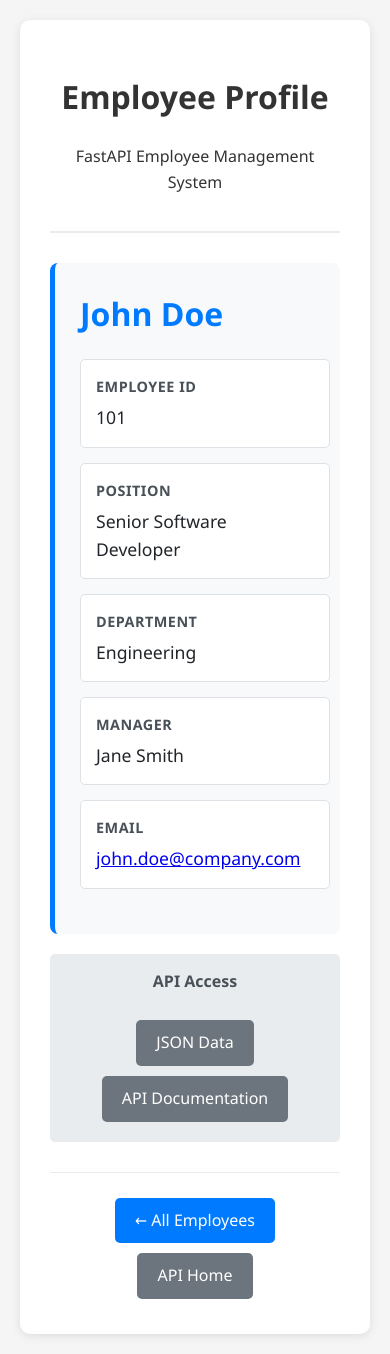
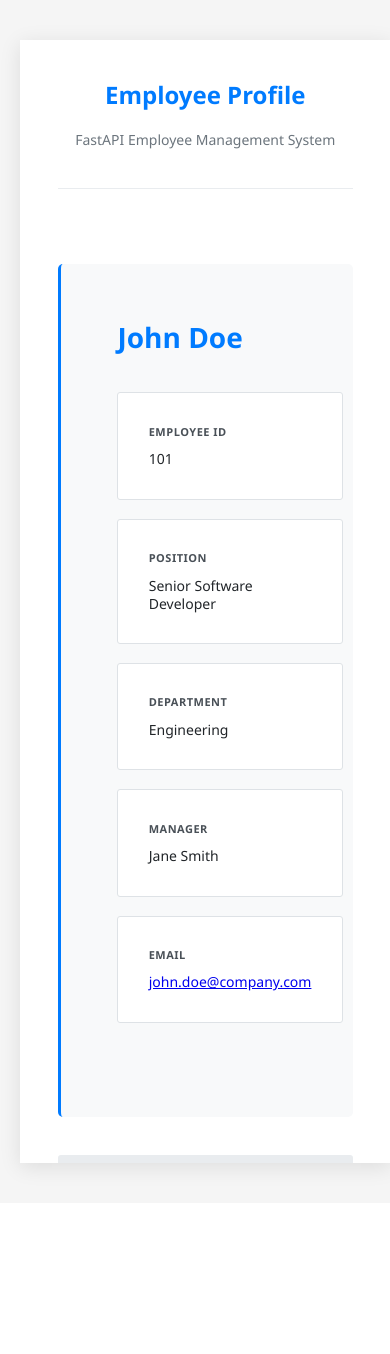
Before and after one commit to ramashekhar/talent-card-main, a FastAPI app: page /employee/101 in a window 390 px wide. After the commit the page ends 1180 px from the top, so only its background shows below. Run offline with FastAPI, Linux system fonts and the light colour scheme.

Commit message:
Restore stable version with A4-optimized layout
- Revert to simple FastAPI app without PDF dependencies
- Remove all PDF-related code, buildpacks, and test files
- Optimize CSS for strict A4 dimensions (210mm  297mm)
- Add print media queries for clean PDF-ready layout
- Use mm units for precise print measurements
- Maintain responsive design with A4 proportions
- Clean, stable version ready for Heroku deployment

```diff
--- a/fast-api/main.py
+++ b/fast-api/main.py
@@ -1,18 +1,10 @@
-from fastapi import FastAPI, Request, HTTPException, Query
-from fastapi.responses import HTMLResponse, Response
+from fastapi import FastAPI, Request, HTTPException
+from fastapi.responses import HTMLResponse
 from fastapi.staticfiles import StaticFiles
 from fastapi.templating import Jinja2Templates
 import os
 import json
 from typing import List, Dict, Optional
-from io import BytesIO
-
-# Conditional import for pdfkit
-try:
-    import pdfkit
-    PDFKIT_AVAILABLE = True
-except ImportError:
-    PDFKIT_AVAILABLE = False
 
 # Create FastAPI instance
 app = FastAPI(title="Employee Management API", version="1.0.0")
@@ -41,181 +33,6 @@ def get_employee_by_id(employee_id: int) -> Optional[Dict]:
             return employee
     return None
 
-async def generate_pdf_from_employee_data(employee: Dict) -> bytes:
-    """Generate PDF from employee data using pdfkit (pixel-perfect HTML→PDF)"""
-    try:
-        # Check if pdfkit is available
-        if not PDFKIT_AVAILABLE:
-            raise HTTPException(
-                status_code=503,
-                detail={
-                    "error": "PDF generation unavailable",
-                    "reason": "pdfkit module not available",
-                    "solution": "Install pdfkit and wkhtmltopdf dependencies",
-                    "html_alternative": f"View HTML version at /employee/{employee['employee_id']}"
-                }
-            )
-        # Build HTML content that matches our template styling
-        html_content = f"""
-        <!DOCTYPE html>
-        <html lang="en">
-        <head>
-            <meta charset="UTF-8">
-            <meta name="viewport" content="width=device-width, initial-scale=1.0">
-            <title>Employee Details - {employee['name']}</title>
-            <style>
-                body {{
-                    font-family: 'Segoe UI', Tahoma, Geneva, Verdana, sans-serif;
-                    line-height: 1.6;
-                    margin: 0;
-                    padding: 20px;
-                    background-color: #f5f5f5;
-                    color: #333;
-                }}
-                .container {{
-                    max-width: 800px;
-                    margin: 0 auto;
-                    background: white;
-                    padding: 30px;
-                    border-radius: 10px;
-                    box-shadow: 0 2px 10px rgba(0,0,0,0.1);
-                }}
-                .header {{
-                    text-align: center;
-                    margin-bottom: 30px;
-                    padding-bottom: 20px;
-                    border-bottom: 2px solid #e9ecef;
-                }}
-                .employee-card {{
-                    background: #f8f9fa;
-                    padding: 25px;
-                    border-radius: 8px;
-                    border-left: 5px solid #007bff;
-                    margin: 20px 0;
-                }}
-                .employee-name {{
-                    color: #007bff;
-                    font-size: 2em;
-                    margin-bottom: 10px;
-                    font-weight: 600;
-                }}
-                .employee-info {{
-                    display: grid;
-                    grid-template-columns: repeat(auto-fit, minmax(250px, 1fr));
-                    gap: 15px;
-                    margin: 20px 0;
-                }}
-                .info-item {{
-                    background: white;
-                    padding: 15px;
-                    border-radius: 5px;
-                    border: 1px solid #dee2e6;
-                }}
-                .info-label {{
-                    font-weight: bold;
-                    color: #495057;
-                    font-size: 0.9em;
-                    text-transform: uppercase;
-                    letter-spacing: 0.5px;
-                }}
-                .info-value {{
-                    margin-top: 5px;
-                    font-size: 1.1em;
-                    color: #212529;
-                }}
-                .footer {{
-                    margin-top: 30px;
-                    padding-top: 20px;
-                    border-top: 1px solid #e9ecef;
-                    text-align: center;
-                    font-size: 0.9em;
-                    color: #6c757d;
-                }}
-            </style>
-        </head>
-        <body>
-            <div class="container">
-                <div class="header">
-                    <h1>Employee Profile</h1>
-                    <p>FastAPI Employee Management System</p>
-                </div>
-
-                <div class="employee-card">
-                    <div class="employee-name">{employee['name']}</div>
-
-                    <div class="employee-info">
-                        <div class="info-item">
-                            <div class="info-label">Employee ID</div>
-                            <div class="info-value">{employee['employee_id']}</div>
-                        </div>
-
-                        <div class="info-item">
-                            <div class="info-label">Position</div>
-                            <div class="info-value">{employee['position']}</div>
-                        </div>
-
-                        <div class="info-item">
-                            <div class="info-label">Department</div>
-                            <div class="info-value">{employee['department']}</div>
-                        </div>
-
-                        <div class="info-item">
-                            <div class="info-label">Manager</div>
-                            <div class="info-value">{employee['manager']}</div>
-                        </div>
-
-                        <div class="info-item">
-                            <div class="info-label">Email</div>
-                            <div class="info-value">{employee['email']}</div>
-                        </div>
-                    </div>
-                </div>
-
-                <div class="footer">
-                    Generated on {__import__('datetime').datetime.now().strftime('%B %d, %Y')}
-                </div>
-            </div>
-        </body>
-        </html>
-        """
-
-        # Configure pdfkit options for better quality
-        options = {
-            'page-size': 'A4',
-            'margin-top': '0.75in',
-            'margin-right': '0.75in',
-            'margin-bottom': '0.75in',
-            'margin-left': '0.75in',
-            'encoding': "UTF-8",
-            'no-outline': None,
-            'enable-local-file-access': None
-        }
-
-        # Generate PDF from HTML
-        try:
-            pdf_bytes = pdfkit.from_string(html_content, False, options=options)
-        except (OSError, IOError) as e:
-            if "wkhtmltopdf" in str(e):
-                # On local development without wkhtmltopdf, provide helpful error
-                raise HTTPException(
-                    status_code=503,
-                    detail={
-                        "error": "PDF generation unavailable",
-                        "reason": "wkhtmltopdf binary not found",
-                        "local_development": "Install wkhtmltopdf from https://wkhtmltopdf.org/downloads.html",
-                        "heroku_deployment": "PDF generation will work on Heroku with configured buildpacks",
-                        "html_alternative": f"View HTML version at /employee/{employee['employee_id']}"
-                    }
-                )
-            raise
-
-        return pdf_bytes
-
-    except Exception as e:
-        raise HTTPException(status_code=500, detail=f"PDF generation failed: {str(e)}")
-
-
-
 @app.get("/")
 def read_root():
     """
@@ -226,15 +43,10 @@ def read_root():
         "features": [
             "Employee directory at /employees",
             "Individual employee pages at /employee/{id}",
-            "PDF generation with ?format=pdf parameter",
             "JSON API endpoints at /api/employee/{id}",
             "Interactive docs at /docs"
         ],
-        "sample_employees": [101, 102, 103, 104, 105, 106],
-        "pdf_examples": [
-            "/employee/101?format=pdf",
-            "/api/employee/102?format=pdf"
-        ]
+        "sample_employees": [101, 102, 103, 104, 105, 106]
     }
 
 # HTML ENDPOINTS
@@ -249,44 +61,22 @@ async def employees_page(request: Request):
         "employees": employees
     })
 
-@app.get("/employee/{employee_id}")
-async def employee_page(request: Request, employee_id: int, format: str = Query(default="html", pattern="^(html|pdf)$")):
+@app.get("/employee/{employee_id}", response_class=HTMLResponse)
+async def employee_page(request: Request, employee_id: int):
     """
-    Employee page - returns HTML by default, PDF if format=pdf
+    Employee page - returns HTML
     """
     employee = get_employee_by_id(employee_id)
     if not employee:
-        if format == "pdf":
-            raise HTTPException(status_code=404, detail="Employee not found")
         return templates.TemplateResponse("employee_not_found.html.jinja", {
             "request": request,
             "employee_id": employee_id
         }, status_code=404)
 
-    # Generate HTML content
-    html_response = templates.TemplateResponse("employee.html.jinja", {
+    return templates.TemplateResponse("employee.html.jinja", {
         "request": request,
         "employee": employee
     })
-
-    if format == "pdf":
-        # Generate PDF directly from employee data
-        pdf_bytes = await generate_pdf_from_employee_data(employee)
-
-        # Create filename
-        safe_name = employee["name"].lower().replace(" ", "_").replace(".", "")
-        filename = f"employee_{employee_id}_{safe_name}.pdf"
-
-        # Return PDF response
-        return Response(
-            content=pdf_bytes,
-            media_type="application/pdf",
-            headers={
-                "Content-Disposition": f"attachment; filename={filename}"
-            }
-        )
-
-    return html_response
 
 # JSON API ENDPOINTS
 @app.get("/api/employees")
@@ -298,29 +88,13 @@ def api_get_all_employees():
     return {"employees": employees, "count": len(employees)}
 
 @app.get("/api/employee/{employee_id}")
-async def api_get_employee(employee_id: int, format: str = Query(default="json", pattern="^(json|pdf)$")):
+def api_get_employee(employee_id: int):
     """
-    API endpoint to get employee data - JSON by default, PDF if format=pdf
+    API endpoint to get employee data as JSON
     """
     employee = get_employee_by_id(employee_id)
     if not employee:
         raise HTTPException(status_code=404, detail="Employee not found")
-
-    if format == "pdf":
-        # Generate PDF directly from employee data
-        pdf_bytes = await generate_pdf_from_employee_data(employee)
-
-        # Create filename
-        safe_name = employee["name"].lower().replace(" ", "_").replace(".", "")
-        filename = f"employee_{employee_id}_{safe_name}.pdf"
-
-        return Response(
-            content=pdf_bytes,
-            media_type="application/pdf",
-            headers={
-                "Content-Disposition": f"attachment; filename={filename}"
-            }
-        )
 
     return employee
 
--- a/fast-api/requirements.txt
+++ b/fast-api/requirements.txt
@@ -3,4 +3,3 @@ uvicorn[standard]==0.24.0
 gunicorn==21.2.0
 jinja2==3.1.2
 python-multipart==0.0.6
-pdfkit==1.0.0
--- a/fast-api/static/style.css
+++ b/fast-api/static/style.css
@@ -1,85 +1,110 @@
 body {
     font-family: 'Segoe UI', Tahoma, Geneva, Verdana, sans-serif;
-    line-height: 1.6;
+    line-height: 1.4;
     margin: 0;
-    padding: 20px;
+    padding: 0;
     background-color: #f5f5f5;
     color: #333;
+    /* A4 dimensions: 210mm × 297mm (8.27" × 11.7") */
+    /* Account for browser margins and ensure content fits A4 */
 }
 
 .container {
-    max-width: 800px;
+    /* A4 width: 210mm = 794px at 96dpi, minus margins */
+    width: 210mm;
+    max-width: 210mm;
+    min-height: 297mm;
+    max-height: 297mm;
     margin: 0 auto;
     background: white;
-    padding: 30px;
-    border-radius: 10px;
-    box-shadow: 0 2px 10px rgba(0,0,0,0.1);
+    padding: 15mm; /* ~57px - reasonable A4 margins */
+    box-sizing: border-box;
+    /* Remove visual effects for clean A4 layout */
+    border-radius: 0;
+    box-shadow: none;
+    /* Ensure content fits within A4 boundaries */
+    overflow: hidden;
 }
 
 .header {
     text-align: center;
-    margin-bottom: 30px;
-    padding-bottom: 20px;
-    border-bottom: 2px solid #e9ecef;
+    margin-bottom: 20mm;
+    padding-bottom: 10mm;
+    border-bottom: 1px solid #e9ecef;
+}
+
+.header h1 {
+    font-size: 24px;
+    margin: 0 0 5mm 0;
+    color: #007bff;
+}
+
+.header p {
+    font-size: 14px;
+    margin: 0;
+    color: #6c757d;
 }
 
 .employee-card {
     background: #f8f9fa;
-    padding: 25px;
-    border-radius: 8px;
-    border-left: 5px solid #007bff;
-    margin: 20px 0;
+    padding: 15mm;
+    border-radius: 5px;
+    border-left: 3px solid #007bff;
+    margin: 10mm 0;
 }
 
 .employee-name {
     color: #007bff;
-    font-size: 2em;
-    margin-bottom: 10px;
+    font-size: 28px;
+    margin-bottom: 8mm;
     font-weight: 600;
+    line-height: 1.2;
 }
 
 .employee-info {
     display: grid;
-    grid-template-columns: repeat(auto-fit, minmax(250px, 1fr));
-    gap: 15px;
-    margin: 20px 0;
+    grid-template-columns: repeat(2, 1fr);
+    gap: 8mm;
+    margin: 10mm 0;
 }
 
 .info-item {
     background: white;
-    padding: 15px;
-    border-radius: 5px;
+    padding: 8mm;
+    border-radius: 3px;
     border: 1px solid #dee2e6;
 }
 
 .info-label {
     font-weight: bold;
     color: #495057;
-    font-size: 0.9em;
+    font-size: 11px;
     text-transform: uppercase;
     letter-spacing: 0.5px;
+    margin-bottom: 3mm;
 }
 
 .info-value {
-    margin-top: 5px;
-    font-size: 1.1em;
+    font-size: 14px;
     color: #212529;
+    line-height: 1.3;
 }
 
 .navigation {
     text-align: center;
-    margin-top: 30px;
-    padding-top: 20px;
+    margin-top: 15mm;
+    padding-top: 10mm;
     border-top: 1px solid #e9ecef;
 }
 
 .btn {
     display: inline-block;
-    padding: 10px 20px;
-    margin: 5px;
+    padding: 6mm 12mm;
+    margin: 2mm;
     text-decoration: none;
-    border-radius: 5px;
+    border-radius: 3px;
     font-weight: 500;
+    font-size: 12px;
     transition: all 0.3s ease;
 }
 
@@ -113,24 +138,25 @@ body {
 
 .employee-list {
     display: grid;
-    grid-template-columns: repeat(auto-fill, minmax(300px, 1fr));
-    gap: 20px;
-    margin: 20px 0;
+    grid-template-columns: repeat(2, 1fr);
+    gap: 8mm;
+    margin: 10mm 0;
 }
 
 .employee-list-item {
     background: white;
-    padding: 20px;
-    border-radius: 8px;
+    padding: 10mm;
+    border-radius: 3px;
     border: 1px solid #dee2e6;
     transition: all 0.3s ease;
     text-decoration: none;
     color: inherit;
+    display: block;
 }
 
 .employee-list-item:hover {
-    transform: translateY(-5px);
-    box-shadow: 0 5px 15px rgba(0,0,0,0.1);
+    transform: translateY(-1px);
+    box-shadow: 0 2px 8px rgba(0,0,0,0.1);
     text-decoration: none;
     color: inherit;
 }
@@ -138,24 +164,86 @@ body {
 .list-name {
     font-weight: 600;
     color: #007bff;
-    font-size: 1.2em;
-    margin-bottom: 5px;
+    font-size: 16px;
+    margin-bottom: 2mm;
+    line-height: 1.2;
 }
 
 .list-position {
     color: #6c757d;
-    font-size: 0.9em;
+    font-size: 12px;
+    line-height: 1.3;
 }
 
 .api-links {
     background: #e9ecef;
-    padding: 15px;
-    border-radius: 5px;
-    margin: 20px 0;
+    padding: 8mm;
+    border-radius: 3px;
+    margin: 10mm 0;
     text-align: center;
 }
 
 .api-links h4 {
-    margin-top: 0;
+    margin: 0 0 5mm 0;
     color: #495057;
+    font-size: 14px;
 }
+
+/* A4 Print Optimization */
+@media print {
+    body {
+        background-color: white;
+        margin: 0;
+        padding: 0;
+    }
+
+    .container {
+        width: 210mm;
+        height: 297mm;
+        margin: 0;
+        padding: 15mm;
+        box-shadow: none;
+        border-radius: 0;
+        page-break-inside: avoid;
+    }
+
+    .navigation {
+        display: none; /* Hide navigation buttons in print */
+    }
+
+    .api-links {
+        display: none; /* Hide API links in print */
+    }
+}
+
+/* A4 Screen Display Optimization */
+@media screen {
+    body {
+        padding: 20px;
+        background-color: #f5f5f5;
+    }
+
+    .container {
+        box-shadow: 0 4px 20px rgba(0,0,0,0.1);
+        margin: 20px auto;
+    }
+}
+
+/* Responsive adjustments for smaller screens while maintaining A4 proportions */
+@media screen and (max-width: 250mm) {
+    .container {
+        width: 95vw;
+        max-width: 210mm;
+        padding: 10mm;
+    }
+
+    .employee-info {
+        grid-template-columns: 1fr;
+        gap: 5mm;
+    }
+
+    .employee-list {
+        grid-template-columns: 1fr;
+        gap: 5mm;
+    }
+}
```
Also changed, not shown: fast-api/test_endpoints.py (deleted, +0 -42 lines), fast-api/test_pdf.py (deleted, +0 -42 lines), fast-api/test_simple.py (deleted, +0 -70 lines), 4 other files.
